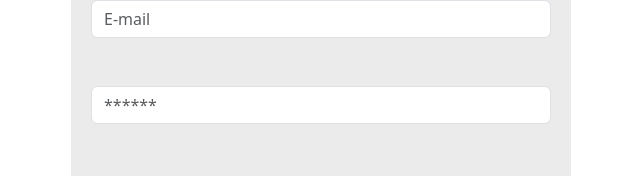
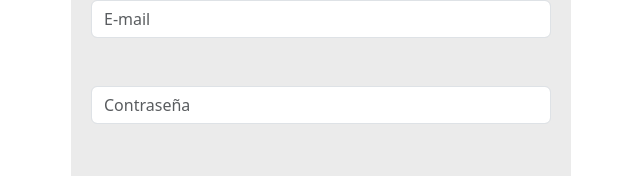
Before and after one commit to katk4tkat/portal_impacto, a React (Vite) app in the folder portal-impacto/: page /login in a window 1280 px wide. Shown: the part 314-490 px from the top of the page, without its empty margins (319-959 px from the left). Built offline with nearby package versions, Linux system fonts and the light colour scheme.

Commit message:
feat login required permission

```diff
--- a/portal-impacto/src/components/Login/Login.jsx
+++ b/portal-impacto/src/components/Login/Login.jsx
@@ -42,7 +42,7 @@ function Login() {
             <Controller
               name="email"
               control={control}
-              rules={{ required: "Email is required" }}
+              rules={{ required: "Ingrese su correo electrónico" }}
               render={({ field }) => (
                 <input
                   type="email"
@@ -62,14 +62,14 @@ function Login() {
             <Controller
               name="password"
               control={control}
-              rules={{ required: "Password is required" }}
+              rules={{ required: "Ingrese su contraseña" }}
               render={({ field }) => (
                 <input
                   type="password"
                   {...field}
                   className="form-control mb-5 col-8"
                   style={{ backgroundColor: "white" }}
-                  placeholder="******"
+                  placeholder="Contraseña"
                 />
               )}
             />
```
